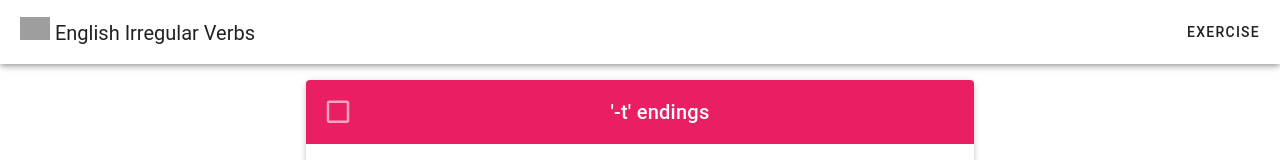
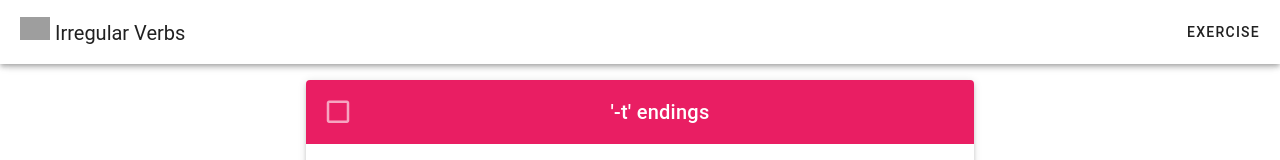
Before and after one commit to snaideros/eng-irreg-verbs, a Vue app: page / in a window 1280 px wide. Shown: the top 160 px of the page. Built offline with nearby package versions, Linux system fonts and the light colour scheme; grey boxes are pictures that could not be loaded; a small style sheet from the web is missing.

Commit message:
style: update title

```diff
--- a/src/components/AppHeader.vue
+++ b/src/components/AppHeader.vue
@@ -6,7 +6,7 @@
         src="https://upload.wikimedia.org/wikipedia/commons/8/83/Flag_of_the_United_Kingdom_%283-5%29.svg"
         width="30px"
       />
-      English Irregular Verbs
+      Irregular Verbs
     </template>
     <v-btn v-if="$route.path !== '/exercise'" to="/exercise">Exercise</v-btn>
     <v-chip v-else class="text-button text-primary mx-6">Exercise</v-chip>
```
